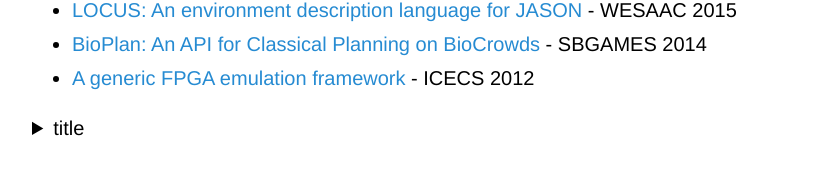
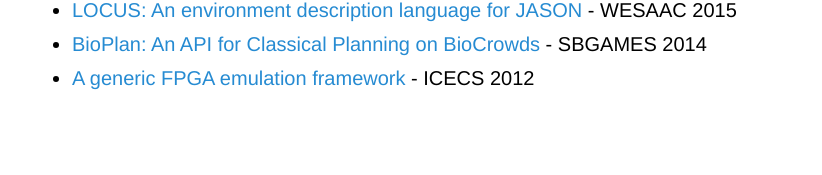
Before and after one commit to Maumagnaguagno/maumagnaguagno.github.io, a Jekyll site: the page built from publications.md, in a window 1280 px wide. Shown: the part 657-832 px from the top of the page, without its empty margins (228-1050 px from the left). Built offline with Jekyll 4.4.1, drawn with Linux system fonts in a browser that asks for light colours; our own code applies the rules of GitHub Pages for plain Markdown files.

Commit message:
Remove details summary HTML test from Publications

````diff
--- a/publications.md
+++ b/publications.md
@@ -18,11 +18,3 @@ hidden: true
 - [LOCUS: An environment description language for JASON](https://www.meneguzzi.eu/felipe/pubs/wesaac-locus-2015.pdf) - WESAAC 2015
 - [BioPlan: An API for Classical Planning on BioCrowds](https://www.sbgames.org/sbgames2014/files/papers/computing/full/102-computingfullpages.pdf) - SBGAMES 2014
 - [A generic FPGA emulation framework](http://ieeexplore.ieee.org/document/6463758/) - ICECS 2012
-
-<details markdown="1">
-<summary>title</summary>
-
-```bibtex
-content
-```
-</details>
````
Also changed, not shown: details.md (added, +7 -0 lines).
